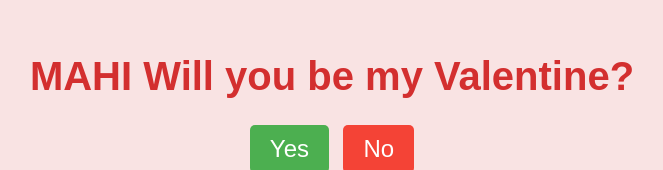
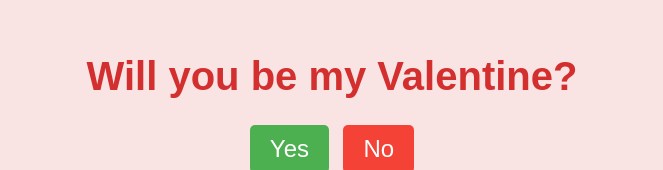
Before and after one commit to primekris/valentine, a plain HTML site: page index.html in a window 1280 px wide. Shown: the part 138-308 px from the top of the page, without its empty margins (308-971 px from the left). Drawn offline with Linux system fonts and the light colour scheme.

Commit message:
Update index.html

```diff
--- a/index.html
+++ b/index.html
@@ -3,12 +3,12 @@
 <head>
     <meta charset="UTF-8">
     <meta name="viewport" content="width=device-width, initial-scale=1.0">
-    <title>MAHI Will You Be My Valentine?</title>
+    <title> Will You Be My Valentine?</title>
     <link rel="stylesheet" href="styles.css">
 </head>
 <body>
     <div class="container">
-        <h1> MAHI Will you be my Valentine?</h1>
+        <h1> Will you be my Valentine?</h1>
         <div class="buttons">
             <button class="yes-button" onclick="handleYesClick()">Yes</button>
             <button class="no-button" onclick="handleNoClick()">No</button>
```
